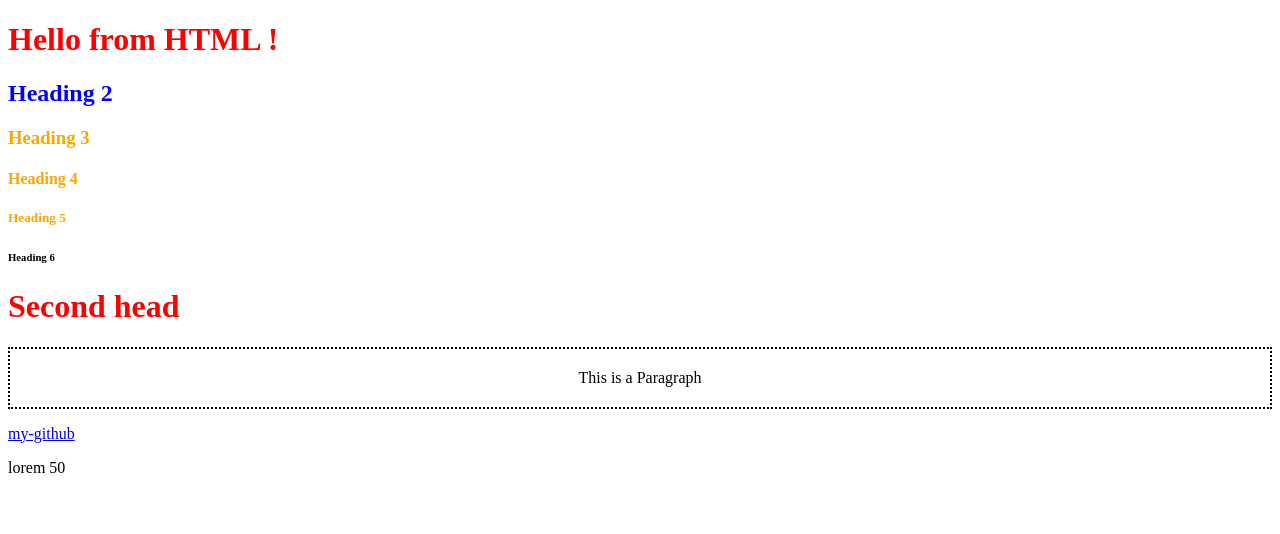
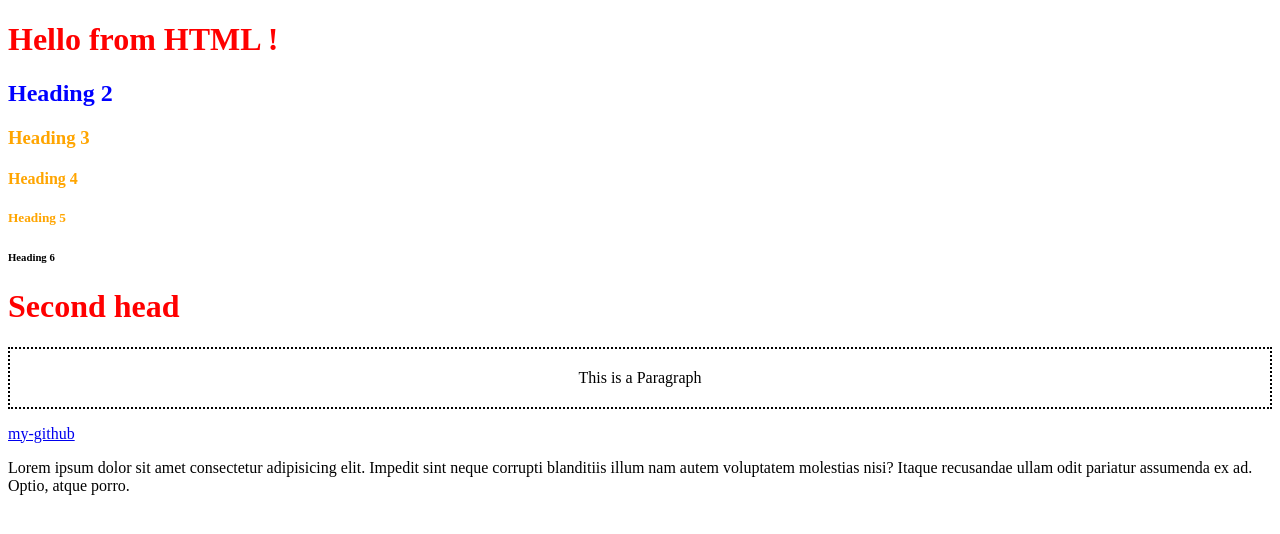
Before and after one commit to likhitha548/workshop, a website: page frontend/index.html in a window 1280 px wide. Drawn offline with Linux system fonts and the light colour scheme.

Commit message:
paralorem

```diff
--- a/frontend/index.html
+++ b/frontend/index.html
@@ -16,9 +16,7 @@
     <h1>Second head </h1>
     <p class="para">This is a Paragraph</p>
     <a href="https://github.com/likhitha548/workshop">my-github</a>
-    <p>lorem 50
-
-    </p>
+   <p>Lorem ipsum dolor sit amet consectetur adipisicing elit. Impedit sint neque corrupti blanditiis illum nam autem voluptatem molestias nisi? Itaque recusandae ullam odit pariatur assumenda ex ad. Optio, atque porro.</p>
     <script src="js/index.js"></script>
 </body>
 </html>
```
